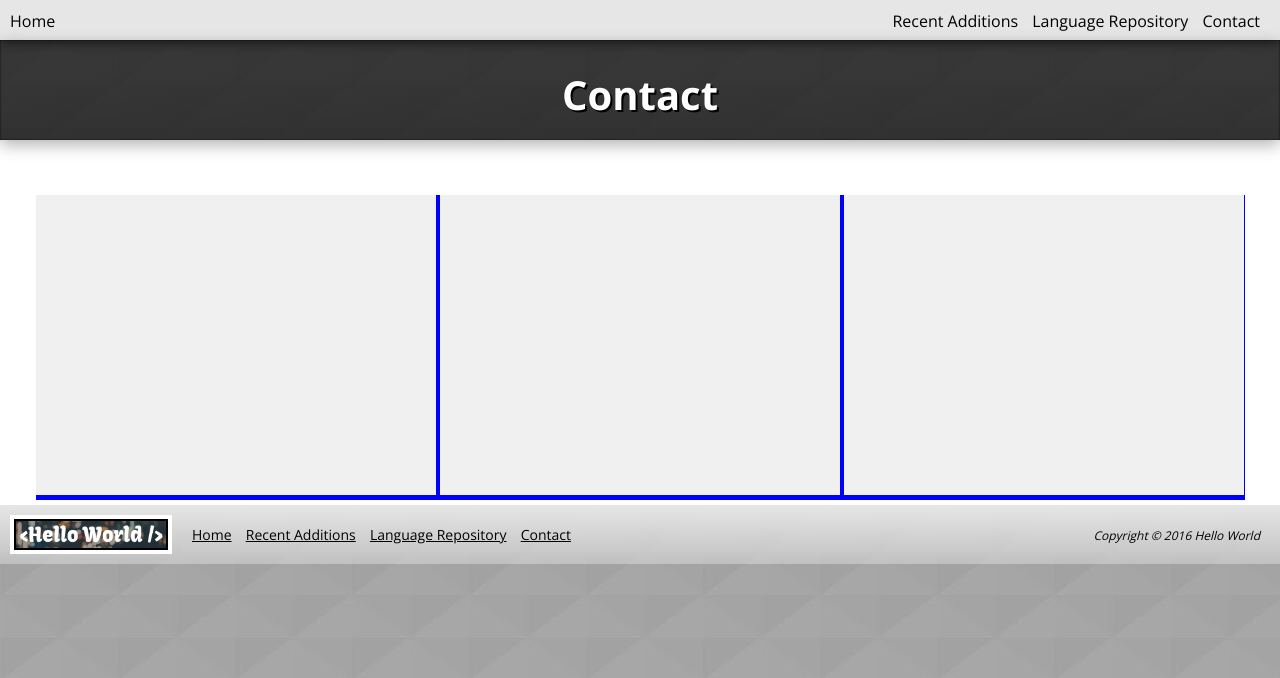
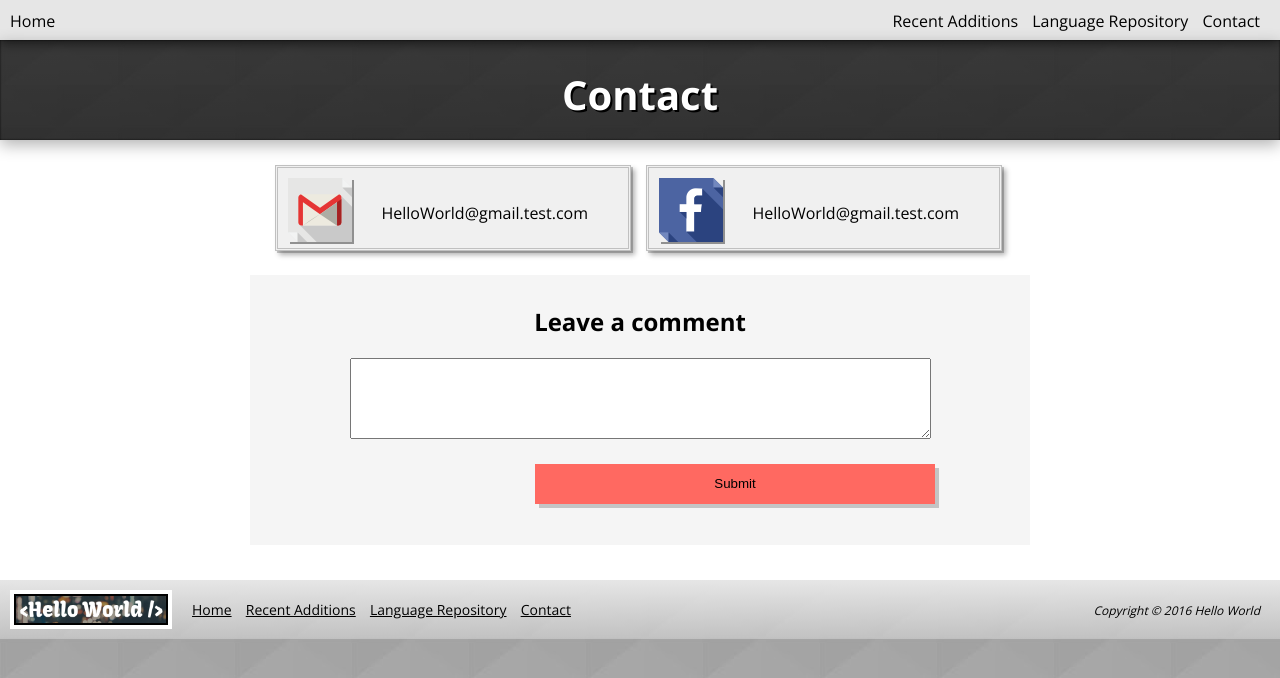
Before and after one commit to edwin0258/CS195_final, a plain HTML site: page contact.html in a window 1280 px wide. Drawn offline with nearby package versions, Linux system fonts and the light colour scheme.

Commit message:
Add styling to contact page, add images

```diff
--- a/contact.html
+++ b/contact.html
@@ -32,15 +32,23 @@
     </header>
     <div class="main">
         <section class="contact_info">
+            <a href="mailto:HelloWorld@gmail.com">
+              <div class="contact_container">
+                  <img src="images/gmail.png" alt="gmail logo"/>
+                  <p>HelloWorld@gmail.test.com</p>
+              </div>
+            </a>
             <div class="contact_container">
-
+                <img src="images/facebook.png" alt="gmail logo"/>
+                <p>HelloWorld@gmail.test.com</p>
             </div>
-            <div class="contact_container">
-
-            </div>
-            <div class="contact_container">
-
-            </div>
+        </section>
+        <section class="comment">
+          <h2>Leave a comment</h2>
+          <form id="comment_form">
+            <textarea form="comment_form" rows="5" cols="70"></textarea><br>
+            <input type="submit" class="button"/>
+          </form>
         </section>
     </div>
     <footer>
--- a/styles/contact.css
+++ b/styles/contact.css
@@ -1,17 +1,75 @@
-.main .contact_container{
-    display:inline-block;
+.contact_info{
+
+  height:130px;
+  width:760px;
+  margin:0 auto;
 
 }
-.contact_info{
-    width:calc(403px * 3);
-    margin:0 auto;
-    margin-top:50px;
-
-    background-color:blue;
+.contact_container:nth-child(2n + 1){
+  clear:both;
 }
 .contact_container{
-    width:400px;
-    height:300px;
+    float:left;
+    margin-left:15px;
+
+    width:350px;
+    height:80px;
     position:relative;
+    margin-top:20px;
+    margin-bottom:20px;
     background-color:rgb(240,240,240);
+    border:double rgba(0,0,0,.2) 3px;
+    box-shadow:2px 2px 0px rgba(0,0,0,.2), 4px 4px 5px rgba(0,0,0,.3);
 }
+.contact_container:hover{
+  opacity:.8;
+}
+.contact_container p{
+  padding-top:18px;
+  float:right;
+  margin-right:40px;
+}
+.contact_container img{
+  float:left;
+  margin:10px;
+  box-shadow:2px 2px rgba(0,0,0,.4);
+}
+.comment{
+  text-align:center;
+  width:760px;
+  height:250px;
+  margin:0 auto;
+  background-color:rgba(0,0,0,.04);
+  padding:10px;
+  overflow:auto;
+  margin-bottom:30px;
+}
+form{
+  clear:both;
+
+}
+.text_area{
+  width:600px;
+  height:5000px;
+}
+.button{
+  margin:20px;
+  margin-right:85px;
+  float:right;
+  width:400px;
+  height:40px;
+  background-color:#ff6961;
+  border:none;
+  cursor:pointer;
+  box-shadow:4px 4px 0px rgba(0,0,0,.2);
+  -webkit-transition: .5s all;
+  transition:.5s all;
+}
+.button:hover{
+  -webkit-transition: .5s all;
+  transition:.5s all;
+  margin-right:81px;
+  margin-top:24px;
+  box-shadow:1px 1px 0px rgba(0,0,0,.2);
+  background-color:#ff9961;
+}
--- a/styles/style.css
+++ b/styles/style.css
@@ -20,8 +20,7 @@ body{
   display:inline-block;
   text-decoration:none;
   padding-top:10px;
-  -webkit-transition:4s all;
-  transition:4s all;
+
 }
 a:link{
   color:black;
```
Also changed, not shown: scheme.html (+4 -1 lines), images/c.png (added), images/facebook.png (added), images/gmail.png (added), images/information.png (added), images/yahoo.png (deleted), scripts/language.js (added).
